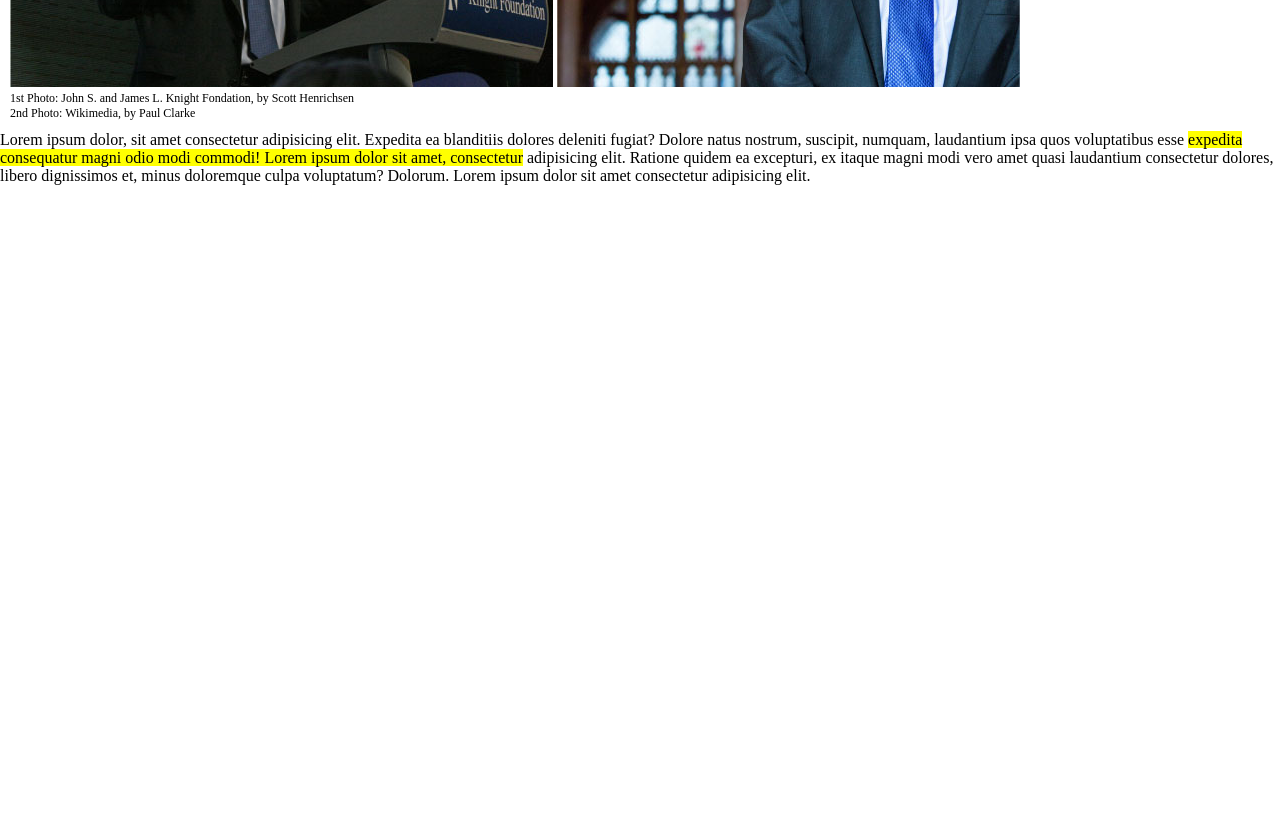
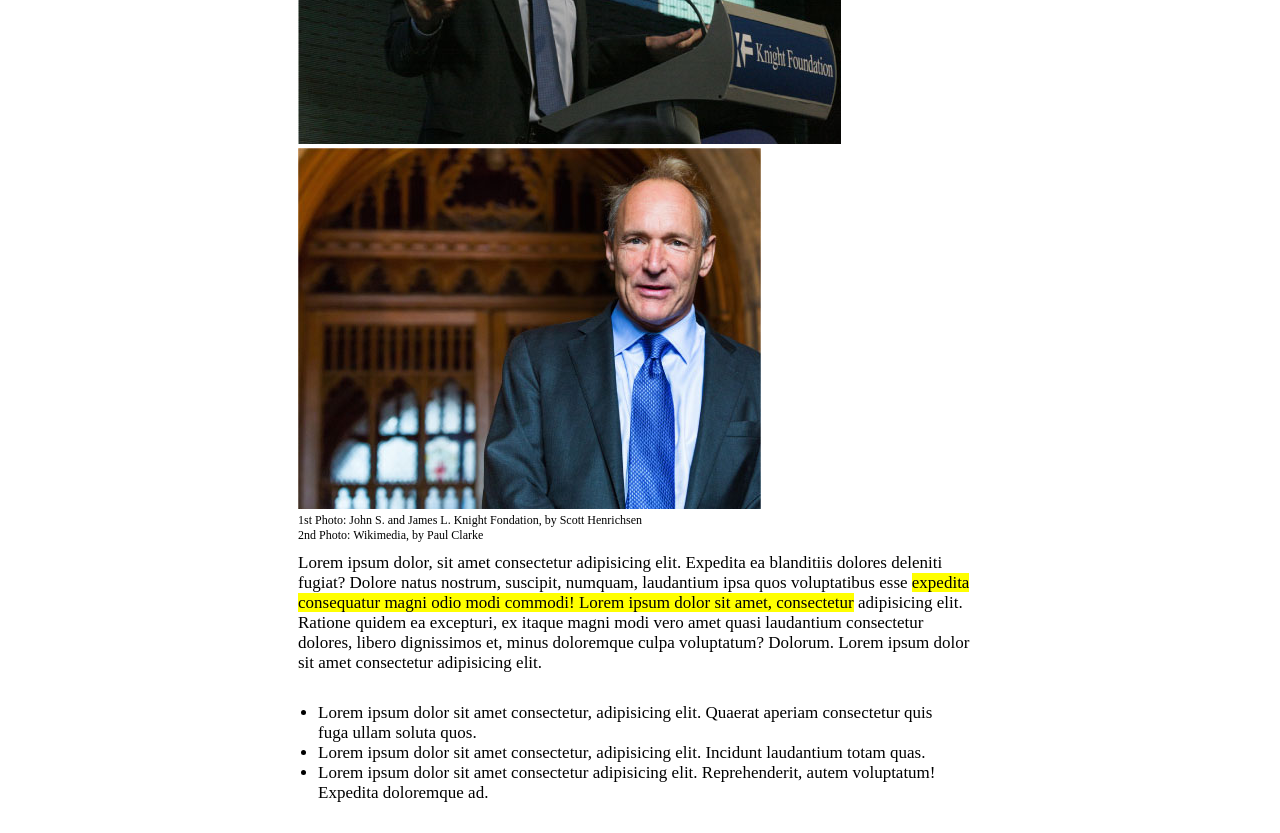
Before and after one commit to michelecanini/html-css-booleaner, a plain HTML site: page index.html in a window 1280 px wide. Shown: the part 540-1373 px from the top of the page. Before the commit the page ends 800 px from the top, so only its background shows below. Drawn offline with Linux system fonts and the light colour scheme.

Commit message:
general container done

```diff
--- a/css/style.css
+++ b/css/style.css
@@ -2,9 +2,13 @@
 
 *{
     padding: 0;
-    margin: 0;
+    margin: 0 auto;
     box-sizing: border-box;
     font-family: 'Times New Roman', Times, serif;
+ }
+
+ .container{
+    width: 55%;
  }
 
  /*impostazioni header e logo*/
@@ -66,9 +70,9 @@ div.logo{
     font-size:12px;
  }
 
-/*impostazioni articoli*/
+/*impostazioni paragrafo*/
 
- article{
+ p{
     margin: 10px;
     font-size: 17px;
  }
@@ -76,3 +80,8 @@ div.logo{
  .Highlighted-Text{
     background-color: yellow;
  }
+
+ ul{
+    margin: 30px;
+    font-size: 17px;
+ }
--- a/index.html
+++ b/index.html
@@ -8,6 +8,7 @@
     <title>TheBooleaner</title>
 </head>
 <body>
+    <div class="container">
     <!--inizio header con logo e background-->
     <header>
         <div class="logo">
@@ -47,8 +48,16 @@
             </p>
         </div>
         <!--fine quarto contenitore paragrafo-->
+        <!--inizio quinto contenitore lista non ordinata-->
+        <ul>
+            <li>Lorem ipsum dolor sit amet consectetur, adipisicing elit. Quaerat aperiam consectetur quis fuga ullam soluta quos.</li>
+            <li>Lorem ipsum dolor sit amet consectetur, adipisicing elit. Incidunt laudantium totam quas.</li>
+            <li>Lorem ipsum dolor sit amet consectetur adipisicing elit. Reprehenderit, autem voluptatum! Expedita doloremque ad.</li>
+        </ul>
+        <!--fine quinto contenitore lista non ordinata-->
     </main>
     <footer></footer>
     <!--fine footer-->
+    </div>
 </body>
 </html>
```
